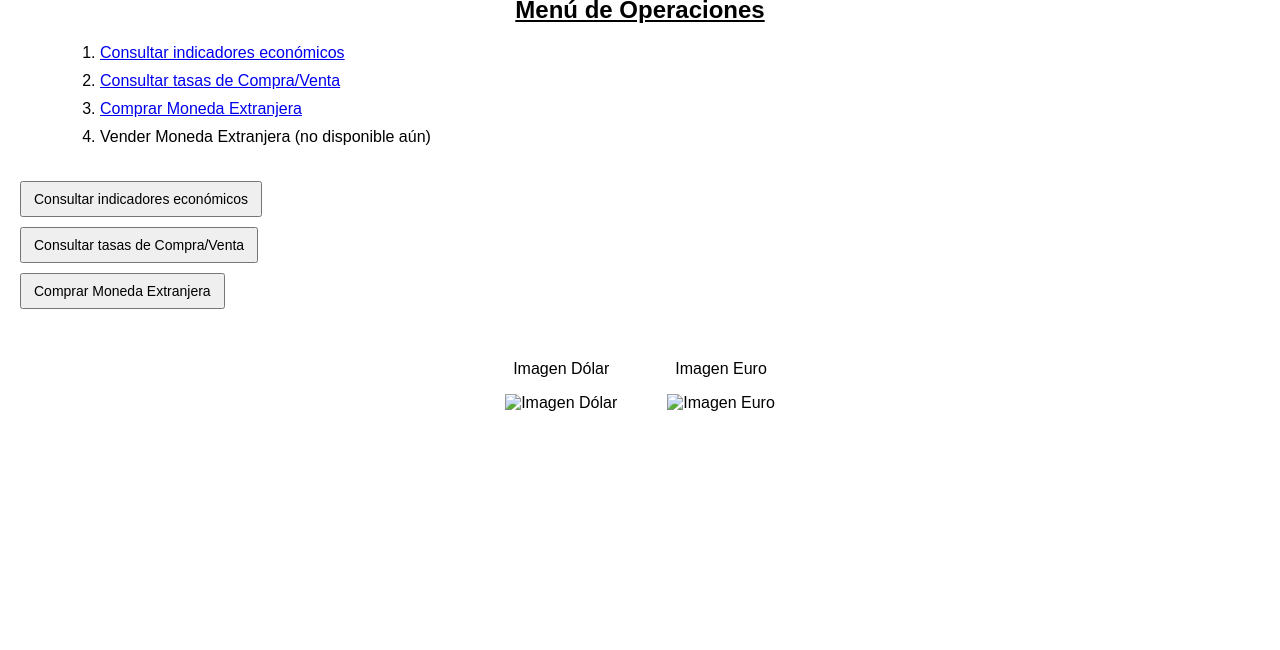
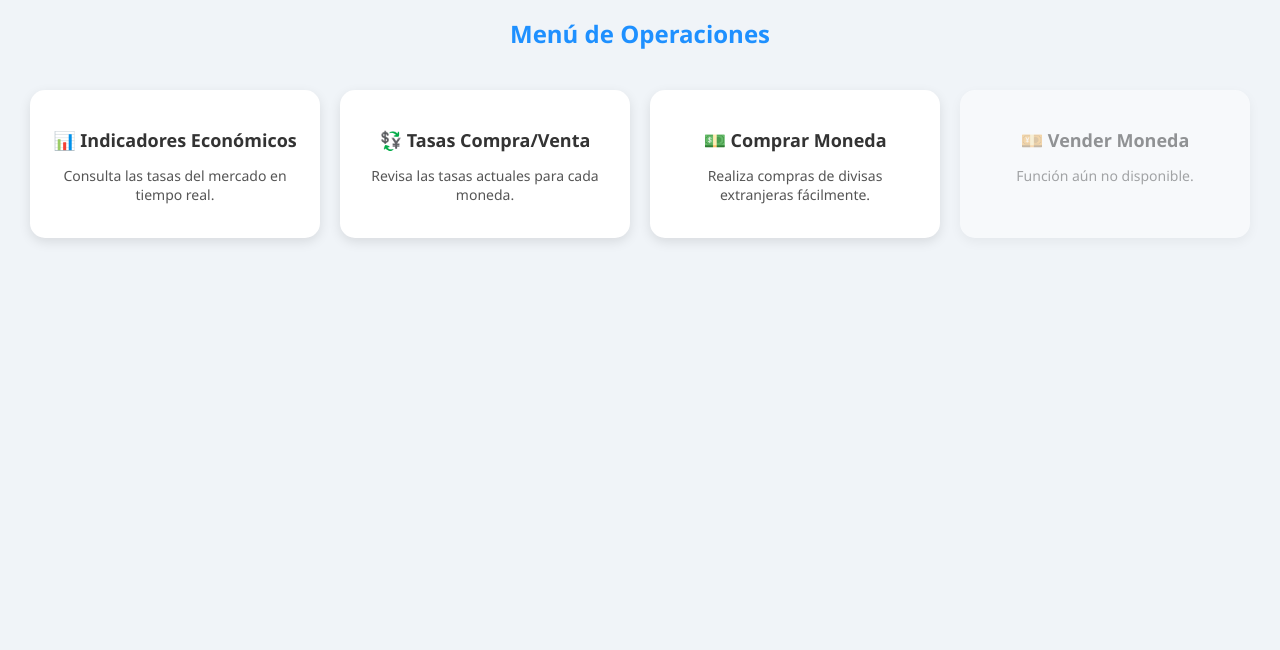
Before and after one commit to AstralBlackWolf/wed, a plain HTML site: page Index.html in a window 1280 px wide. Shown: the part 150-800 px from the top of the page. Drawn offline with Linux system fonts and the light colour scheme.

Commit message:
Update Index.html

```diff
--- a/Index.html
+++ b/Index.html
@@ -5,71 +5,94 @@
   <title>Empresa XYZ - Mercado Cambiario</title>
   <style>
     body {
-      font-family: Arial, sans-serif;
-      margin: 20px;
+      font-family: 'Segoe UI', sans-serif;
+      margin: 0;
+      padding: 30px;
+      background-color: #f0f4f8;
     }
+
     h1, h2 {
       text-align: center;
-      text-decoration: underline;
-    }
-    h2 {
-      margin-top: 30px;
-    }
-    ol {
-      margin-left: 40px;
-    }
-    li {
+      color: #1e90ff;
       margin-bottom: 10px;
     }
+
+    .menu {
+      display: flex;
+      justify-content: center;
+      flex-wrap: wrap;
+      gap: 20px;
+      margin-top: 40px;
+    }
+
+    .card {
+      background-color: #fff;
+      border-radius: 15px;
+      box-shadow: 0 4px 12px rgba(0, 0, 0, 0.1);
+      width: 250px;
+      padding: 20px;
+      text-align: center;
+      transition: transform 0.3s;
+      cursor: pointer;
+    }
+
+    .card:hover {
+      transform: translateY(-5px);
+      box-shadow: 0 6px 18px rgba(0, 0, 0, 0.15);
+    }
+
+    .card h3 {
+      margin-bottom: 10px;
+      font-size: 18px;
+      color: #333;
+    }
+
+    .card p {
+      font-size: 14px;
+      color: #555;
+    }
+
     .imagenes {
       display: flex;
       justify-content: center;
       gap: 50px;
-      margin-top: 30px;
+      margin-top: 50px;
     }
+
     .imagenes img {
       width: 100px;
       height: auto;
-    }
-    .botones {
-      display: flex;
-      flex-direction: column;
-      align-items: flex-start;
-      margin-top: 30px;
-    }
-    .botones button {
-      margin: 5px 0;
-      padding: 8px 12px;
-      font-size: 14px;
-      cursor: pointer;
+      filter: drop-shadow(2px 2px 5px rgba(0, 0, 0, 0.1));
     }
   </style>
 </head>
 <body>
   <h1>Empresa XYZ - Mercado Cambiario</h1>
-  <h2>COMPRA &nbsp;&nbsp;&nbsp; VENTA DE MONEDA EXTRANJERA</h2>
+  <h2>Compra &nbsp;&nbsp;&nbsp; Venta de Moneda Extranjera</h2>
   <h2>Menú de Operaciones</h2>
-  <ol>
-    <li><a href="indicadores.html" target="_blank">Consultar indicadores económicos</a></li>
-    <li><a href="tasas.html" target="_blank">Consultar tasas de Compra/Venta</a></li>
-    <li><a href="compramoneda.html" target="_blank">Comprar Moneda Extranjera</a></li>
-    <li>Vender Moneda Extranjera (no disponible aún)</li>
-  </ol>
-  <div class="botones">
-    <button onclick="abrirPagina('indicadores.html')">Consultar indicadores económicos</button>
-    <button onclick="abrirPagina('tasas.html')">Consultar tasas de Compra/Venta</button>
-    <button onclick="abrirPagina('compramoneda.html')">Comprar Moneda Extranjera</button>
-  </div>
-  <div class="imagenes">
-    <div>
-      <p style="text-align: center;">Imagen Dólar</p>
-      <img src="dolar.png" alt="Imagen Dólar">
+
+  <div class="menu">
+    <div class="card" onclick="abrirPagina('indicadores.html')">
+      <h3>📊 Indicadores Económicos</h3>
+      <p>Consulta las tasas del mercado en tiempo real.</p>
     </div>
-    <div>
-      <p style="text-align: center;">Imagen Euro</p>
-      <img src="euro.png" alt="Imagen Euro">
+
+    <div class="card" onclick="abrirPagina('tasas.html')">
+      <h3>💱 Tasas Compra/Venta</h3>
+      <p>Revisa las tasas actuales para cada moneda.</p>
+    </div>
+
+    <div class="card" onclick="abrirPagina('compramoneda.html')">
+      <h3>💵 Comprar Moneda</h3>
+      <p>Realiza compras de divisas extranjeras fácilmente.</p>
+    </div>
+
+    <div class="card" style="opacity: 0.5; cursor: not-allowed;">
+      <h3>💴 Vender Moneda</h3>
+      <p>Función aún no disponible.</p>
     </div>
   </div>
+
   <script>
     function abrirPagina(pagina) {
       window.open(pagina, "_blank");
```
